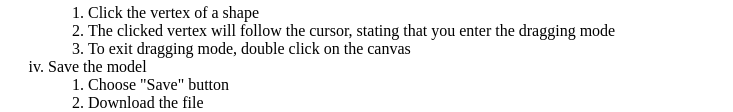
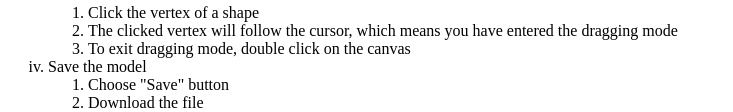
Before and after one commit to donbasta/web-based-CAD, a plain HTML site: page draw.html in a window 1280 px wide. Shown: the part 1025-1137 px from the top of the page, without its empty margins (0-733 px from the left). Drawn offline with nearby package versions, Linux system fonts and the light colour scheme.

Commit message:
change help move vertex

```diff
--- a/draw.html
+++ b/draw.html
@@ -121,7 +121,7 @@
                 <li>Move the vertice</li>
                     <ol>
                         <li>Click the vertex of a shape</li>
-                        <li>The clicked vertex will follow the cursor, stating that you enter the dragging mode</li>
+                        <li>The clicked vertex will follow the cursor, which means you have entered the dragging mode</li>
                         <li>To exit dragging mode, double click on the canvas</li>
                     </ol>
                 <li>Save the model</li>
```
